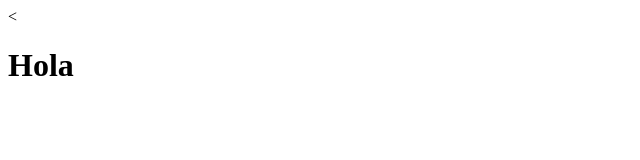
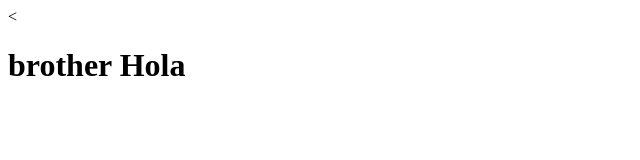
Before and after one commit to Sergiolm17/firesearch-cristel, a website: page index.html in a window 1280 px wide. Shown: the whole page, without its empty margins (0-640 px from the left). Drawn offline with Linux system fonts and the light colour scheme.

Commit message:
new update

```diff
--- a/index.html
+++ b/index.html
@@ -7,6 +7,6 @@
     <title>Document</title>
 </head>
 <body>
-    <h1>Hola</h1>
+    <h1>brother Hola</h1>
 </body>
 </html>
```
